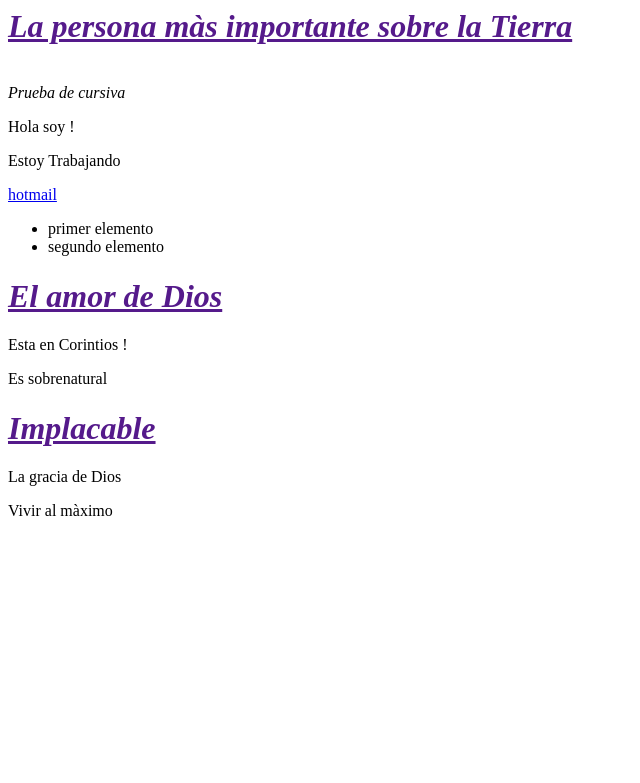
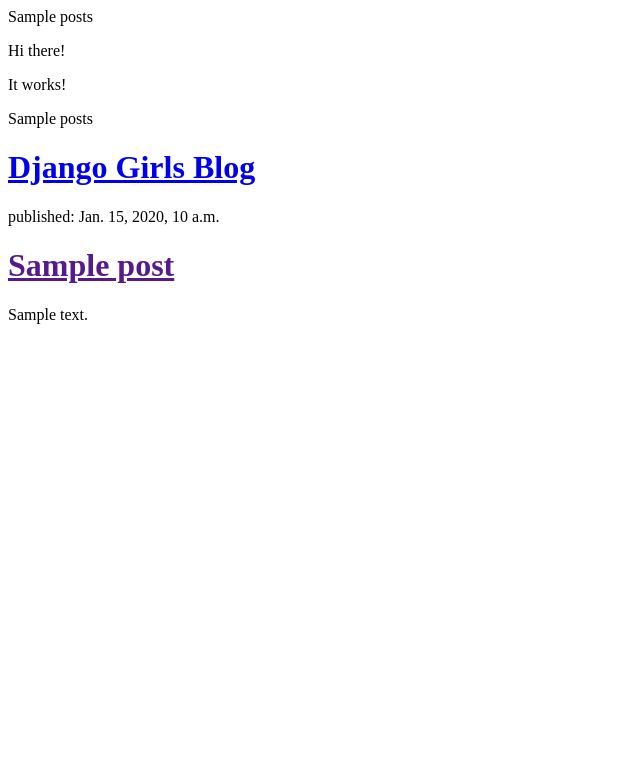
Before and after one commit to PaolaEliPillajoPuma/my-first-blog, a Django app: template blog/templates/blog/post_list.html in a window 1280 px wide. Shown: the top 783 px of the page, without its empty margins (0-640 px from the left). Run offline with Django 3.2, Linux system fonts and the light colour scheme; the template is opened without the code that fills it: most values are stand-ins (such as "Sample title", 1, 10 or a date in 2020).

Commit message:
modifique la plantilla

```diff
--- a/blog/templates/blog/post_list.html
+++ b/blog/templates/blog/post_list.html
@@ -1,26 +1,22 @@
 <html>
     <head>
-        <title>La persona màs importante sobre la Tierra blog</title>
+        <title>Python</title>
     </head>
     <body>
-    	<div>
-            <h1><em><a href="">La persona màs importante sobre la Tierra</a></em></h1>
+    	{{ posts }}
+        <p>Hi there!</p>
+        <p>It works!</p>
+        {{ posts }}
+        <div>
+        <h1><a href="/">Django Girls Blog</a></h1>
+    </div>
+
+    {% for post in posts %}
+        <div>
+            <p>published: {{ post.published_date }}</p>
+            <h1><a href="">{{ post.title }}</a></h1>
+            <p>{{ post.text|linebreaks }}</p>
         </div>
-        <br />
-		<em>Prueba de cursiva</em>
-        <p>Hola soy !</p>
-        <p>Estoy Trabajando</p>
-        <a href="https://col127.mail.live.com/?tid=cms1qf2u7i5RGqGgAhWtf-sg2&fid=flinbox">hotmail</a>
-        <ul><li>primer elemento</li><li>segundo elemento</li></ul>
-        <div>
-        <h1><em><a href="">El amor de Dios</a></em></h1>
-        </div>
-        <p>Esta en Corintios !</p>
-        <p>Es sobrenatural</p>
-        <div>
-        <h1><em><a href="">Implacable</a></em></h1>
-        <p>La gracia de Dios</p>
-        <p>Vivir al màximo</p>
-        </div>
+    {% endfor %}
     </body>
 </html>
--- a/blog/views.py
+++ b/blog/views.py
@@ -1,3 +1,7 @@
 from django.shortcuts import render
+from django.utils import timezone
+from .models import Post
+
 def post_list(request):
-    return render(request, 'blog/post_list.html', {})
+	posts = Post.objects.filter(published_date__lte=timezone.now()).order_by('published_date')
+	return render(request, 'blog/post_list.html', {'posts': posts})
```
